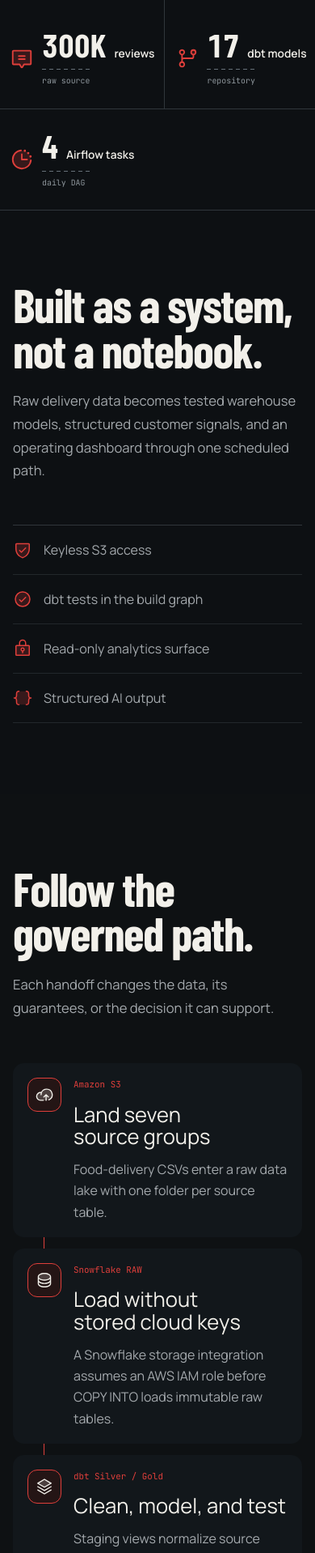
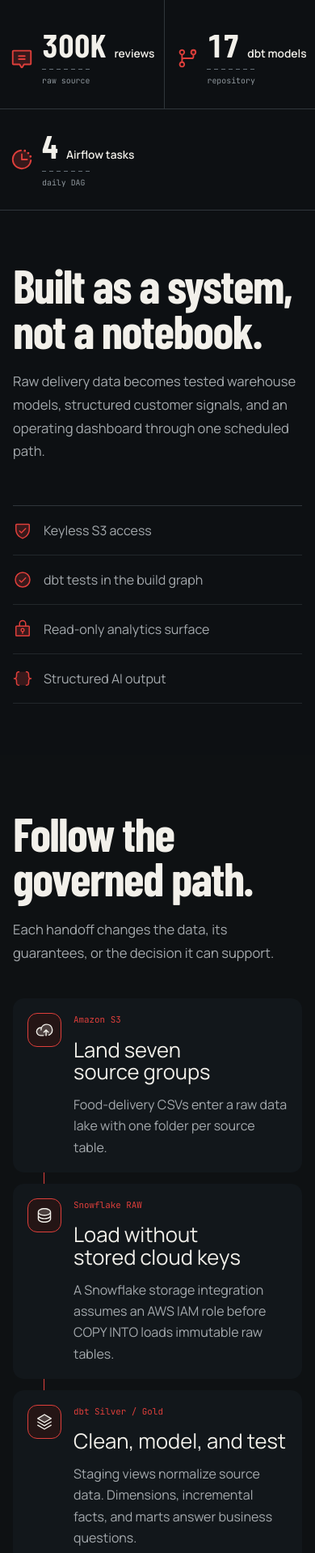
Before and after one commit to AndreImperial/zomato-ai-data-engineering-end-to-end-project, a React (Vite) app in the folder portfolio/: page / in a window 390 px wide. Shown: the part 1461-3379 px from the top of the page at 81% size. Built offline with nearby package versions, Linux system fonts and the light colour scheme.

Commit message:
Tighten portfolio page spacing

```diff
--- a/portfolio/src/styles.css
+++ b/portfolio/src/styles.css
@@ -464,7 +464,7 @@ h2 {
 .section-shell {
   width: min(calc(100% - 40px), var(--max-width));
   margin: 0 auto;
-  padding: clamp(92px, 10vw, 150px) 0;
+  padding: clamp(68px, 7vw, 112px) 0;
 }
 
 .project-brief {
@@ -515,7 +515,7 @@ h2 {
 
 .pipeline-story {
   position: relative;
-  min-height: 420dvh;
+  min-height: 300dvh;
   background: #0e1113;
 }
 
@@ -672,11 +672,11 @@ h2 {
 }
 
 .section-heading {
-  margin-bottom: clamp(54px, 7vw, 88px);
+  margin-bottom: clamp(38px, 5vw, 64px);
 }
 
 .decisions {
-  padding-bottom: 180px;
+  padding-bottom: 120px;
 }
 
 .decision-grid {
@@ -1394,7 +1394,7 @@ footer {
 
   .section-shell {
     width: 100%;
-    padding: 88px 16px;
+    padding: 64px 16px;
   }
 
   .brief-statement h2,
@@ -1405,7 +1405,7 @@ footer {
   }
 
   .pipeline-sticky {
-    padding: 88px 16px 72px;
+    padding: 68px 16px 56px;
   }
 
   .pipeline-mobile li {
@@ -1479,7 +1479,7 @@ footer {
   }
 
   .closing {
-    min-height: 72dvh;
+    min-height: 60dvh;
   }
 
   .closing h2 {
```
